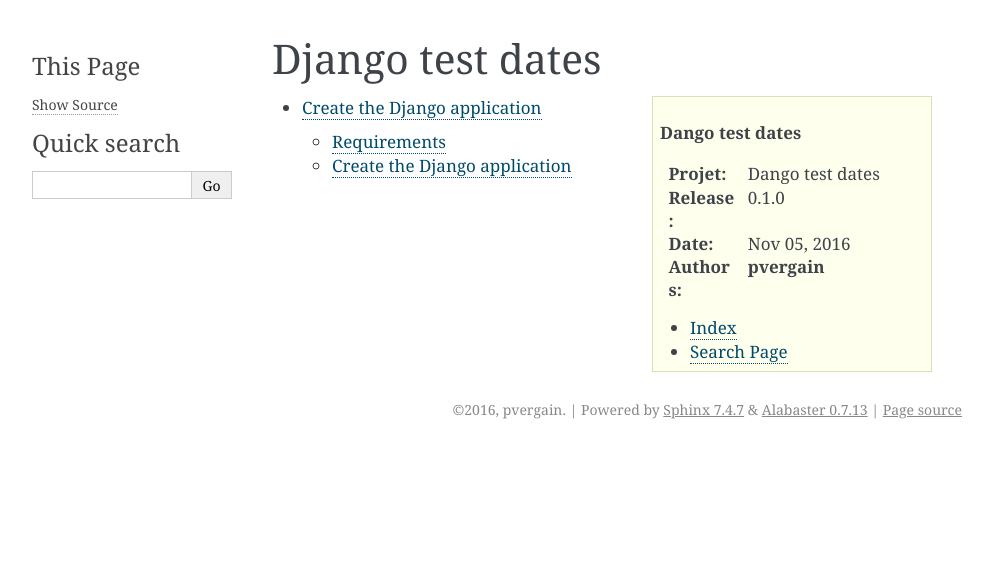
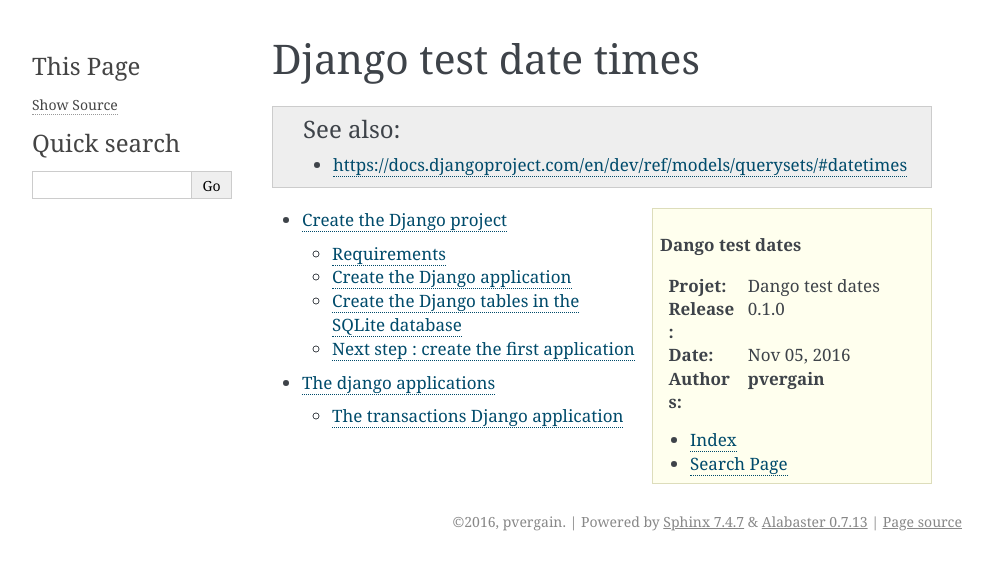
Before and after one commit to pvergain/django_test_dates, a Sphinx documentation site: the page built from docs/index.rst, in a window 1280 px wide. Shown: the top 570 px of the page, without its empty margins (148-1141 px from the left). Built offline with Sphinx 7.4.7, drawn with Linux system fonts in a browser that asks for light colours; some of the changed lines change nothing that is shown.

Commit message:
update transactions doc

```diff
--- /dev/null
+++ b/docs/applications/applications.rst
@@ -0,0 +1,18 @@
+
+
+.. _django_applications:
+
+===================================
+The django applications
+===================================
+
+.. seealso::
+
+   - :ref:`django_project`
+
+
+
+.. toctree::
+   :maxdepth: 3
+
+   transactions/transactions
--- /dev/null
+++ b/docs/applications/transactions/transactions.rst
@@ -0,0 +1,234 @@
+
+.. index::
+   pair: Application ; transactions
+
+
+.. _appli_transactions:
+
+=========================================================
+The transactions Django application
+=========================================================
+
+.. seealso::
+
+   - :ref:`django_project`
+   - https://medium.com/@hakibenita/bullet-proofing-django-models-c080739be4e#.nmpia5992
+   - http://steelkiwi.com/blog/best-practices-working-django-models-python/
+
+
+.. contents::
+   :depth: 3
+
+
+python -m django startapp transactions alias python manage.py startapp transactions
+====================================================================================
+
+::
+
+    python -m django startapp transactions
+
+::
+
+	(django_test_dates) django_test_dates/project_dates$ tree transactions
+
+::
+
+	transactions
+	├── admin.py
+	├── apps.py
+	├── __init__.py
+	├── migrations
+	│   └── __init__.py
+	├── models.py
+	├── tests.py
+	└── views.py
+
+
+Advice for the Django models
+============================
+
+.. seealso::
+
+   - https://medium.com/@hakibenita/bullet-proofing-django-models-c080739be4e#.nmpia5992
+
+The `wonderful article`_ from Haki Benita.
+
+.. _`wonderful article`: https://medium.com/@hakibenita/bullet-proofing-django-models-c080739be4e#.nmpia5992
+
+
+.. _haki_benita:
+
+Haki Benita
+------------
+
+.. seealso::
+
+   - https://medium.com/@hakibenita
+   - https://twitter.com/be_haki
+   - https://medium.com/@hakibenita/bullet-proofing-django-models-c080739be4e#.nmpia5992
+
+
+Update the transactions/models.py module
+=========================================
+
+
+.. code-block:: python
+
+	#!/usr/bin/python
+	# -*- coding: utf8 -*-
+	"""
+
+
+	"""
+	import uuid
+
+	from django.db import models
+
+	class Transaction(models.Model):
+
+		# https://docs.djangoproject.com/en/dev/ref/models/options
+		class Meta:
+			verbose_name = 'Transaction'
+			verbose_name_plural = 'Transactions'
+			# https://docs.djangoproject.com/en/dev/ref/models/options/#managed
+			managed = True
+
+
+		id = models.AutoField(
+			primary_key=True,
+		)
+
+		# https://docs.djangoproject.com/en/dev/ref/models/fields/#uuidfield
+		uid = models.UUIDField(
+			unique=True,
+			editable=False,
+			default=uuid.uuid4,
+			verbose_name='Public identifier',
+		)
+
+		# https://docs.djangoproject.com/en/dev/ref/models/fields/#charfield
+		sender = models.CharField(
+			max_length=200
+			verbose_name="The sender identifier"
+		)
+		# https://docs.djangoproject.com/en/dev/ref/models/fields/#DateTimeField
+		created = models.DateTimeField(
+			blank=True,
+			verbose_name="The transaction creation date"
+		)
+
+		def __str__(self):
+			return self.name
+
+
+		def get_absolute_url(self):
+			"""
+			https://docs.djangoproject.com/en/dev/ref/class-based-views/generic-editing/
+			"""
+			return reverse('transactions:detail',
+						   kwargs={'pk': self.pk})
+
+
+
+Add the *transactions* application in the INSTALLED_APPS list
+==============================================================
+
+Update the project_dates/settings.py module::
+
+
+	INSTALLED_APPS += [
+		'transactions'
+	]
+
+
+python manage.py  check transactions
+=====================================
+
+::
+
+    (django_test_dates) project_dates$ python manage.py  check transactions
+
+::
+
+    System check identified no issues (0 silenced).
+
+
+python manage.py makemigrations transactions
+==============================================
+
+::
+
+	Migrations for 'transactions':
+	  transactions/migrations/0001_initial.py:
+		- Create model Transaction
+
+
+The transactions/migrations/0001_initial.py module
+---------------------------------------------------
+
+
+.. code-block:: python
+   :linenos:
+
+	# -*- coding: utf-8 -*-
+	# Generated by Django 1.10.3 on 2016-11-05 18:32
+	from __future__ import unicode_literals
+
+	from django.db import migrations, models
+	import uuid
+
+
+	class Migration(migrations.Migration):
+
+		initial = True
+
+		dependencies = [
+		]
+
+		operations = [
+			migrations.CreateModel(
+				name='Transaction',
+				fields=[
+					('id', models.AutoField(primary_key=True, serialize=False)),
+					('uid', models.UUIDField(default=uuid.uuid4, editable=False, unique=True, verbose_name='Public identifier')),
+					('sender', models.CharField(max_length=200, verbose_name='The sender identifier')),
+					('created', models.DateTimeField(blank=True, verbose_name='The transaction creation date')),
+				],
+				options={
+					'verbose_name': 'Transaction',
+					'verbose_name_plural': 'Transactions',
+					'managed': True,
+				},
+			),
+		]
+
+
+python manage.py sqlmigrate transactions 0001
+===============================================
+
+For information.
+
+::
+
+    (django_test_dates) project_dates$ python manage.py sqlmigrate transactions 0001
+
+::
+
+	BEGIN;
+	--
+	-- Create model Transaction
+	--
+	CREATE TABLE "transactions_transaction" ("id" integer NOT NULL PRIMARY KEY AUTOINCREMENT, "uid" char(32) NOT NULL UNIQUE, "sender" varchar(200) NOT NULL, "created" datetime NOT NULL);
+	COMMIT;
+
+
+
+python manage.py migrate transactions
+======================================
+
+::
+
+	Operations to perform:
+	  Apply all migrations: transactions
+	Running migrations:
+	  Applying transactions.0001_initial... OK
--- a/docs/index.rst
+++ b/docs/index.rst
@@ -1,8 +1,13 @@
 
 
 =============================================
-Django test dates
+Django test date times
 =============================================
+
+.. seealso::
+
+   - https://docs.djangoproject.com/en/dev/ref/models/querysets/#datetimes
+
 
 .. sidebar:: Dango test dates
 
@@ -19,3 +24,4 @@
 
 
    installation/installation
+   applications/applications
--- a/docs/installation/installation.rst
+++ b/docs/installation/installation.rst
@@ -1,7 +1,13 @@
 
 
+.. index::
+   pair: Django; Project
+
+
+.. _django_project:
+
 ===================================
-Create the Django application
+Create the Django project
 ===================================
 
 .. contents::
@@ -27,6 +33,7 @@
    - https://docs.djangoproject.com/en/dev/intro/tutorial01/
 
 
+
 django-admin startproject project_dates
 ----------------------------------------
 
@@ -40,3 +47,189 @@
 	│       ├── settings.py
 	│       ├── urls.py
 	│       └── wsgi.py
+
+
+
+The default project_dates/setting.py module
+++++++++++++++++++++++++++++++++++++++++++++
+
+
+.. code-block:: python
+   :linenos:
+
+
+	"""
+	Django settings for project_dates project.
+
+	Generated by 'django-admin startproject' using Django 1.10.3.
+
+	For more information on this file, see
+	https://docs.djangoproject.com/en/1.10/topics/settings/
+
+	For the full list of settings and their values, see
+	https://docs.djangoproject.com/en/1.10/ref/settings/
+	"""
+
+	import os
+
+	# Build paths inside the project like this: os.path.join(BASE_DIR, ...)
+	BASE_DIR = os.path.dirname(os.path.dirname(os.path.abspath(__file__)))
+
+
+	# Quick-start development settings - unsuitable for production
+	# See https://docs.djangoproject.com/en/1.10/howto/deployment/checklist/
+
+	# SECURITY WARNING: keep the secret key used in production secret!
+	SECRET_KEY = 'a52+djdul28vqoq)r=j$_vc0qr@pok+gv=)ar=*fpcp)_q+ybz'
+
+	# SECURITY WARNING: don't run with debug turned on in production!
+	DEBUG = True
+
+	ALLOWED_HOSTS = []
+
+
+	# Application definition
+
+	INSTALLED_APPS = [
+		'django.contrib.admin',
+		'django.contrib.auth',
+		'django.contrib.contenttypes',
+		'django.contrib.sessions',
+		'django.contrib.messages',
+		'django.contrib.staticfiles',
+	]
+
+	MIDDLEWARE = [
+		'django.middleware.security.SecurityMiddleware',
+		'django.contrib.sessions.middleware.SessionMiddleware',
+		'django.middleware.common.CommonMiddleware',
+		'django.middleware.csrf.CsrfViewMiddleware',
+		'django.contrib.auth.middleware.AuthenticationMiddleware',
+		'django.contrib.messages.middleware.MessageMiddleware',
+		'django.middleware.clickjacking.XFrameOptionsMiddleware',
+	]
+
+	ROOT_URLCONF = 'project_dates.urls'
+
+	TEMPLATES = [
+		{
+			'BACKEND': 'django.template.backends.django.DjangoTemplates',
+			'DIRS': [],
+			'APP_DIRS': True,
+			'OPTIONS': {
+				'context_processors': [
+					'django.template.context_processors.debug',
+					'django.template.context_processors.request',
+					'django.contrib.auth.context_processors.auth',
+					'django.contrib.messages.context_processors.messages',
+				],
+			},
+		},
+	]
+
+	WSGI_APPLICATION = 'project_dates.wsgi.application'
+
+
+	# Database
+	# https://docs.djangoproject.com/en/1.10/ref/settings/#databases
+
+	DATABASES = {
+		'default': {
+			'ENGINE': 'django.db.backends.sqlite3',
+			'NAME': os.path.join(BASE_DIR, 'db.sqlite3'),
+		}
+	}
+
+
+	# Password validation
+	# https://docs.djangoproject.com/en/1.10/ref/settings/#auth-password-validators
+
+	AUTH_PASSWORD_VALIDATORS = [
+		{
+			'NAME': 'django.contrib.auth.password_validation.UserAttributeSimilarityValidator',
+		},
+		{
+			'NAME': 'django.contrib.auth.password_validation.MinimumLengthValidator',
+		},
+		{
+			'NAME': 'django.contrib.auth.password_validation.CommonPasswordValidator',
+		},
+		{
+			'NAME': 'django.contrib.auth.password_validation.NumericPasswordValidator',
+		},
+	]
+
+
+	# Internationalization
+	# https://docs.djangoproject.com/en/1.10/topics/i18n/
+
+	LANGUAGE_CODE = 'en-us'
+
+	TIME_ZONE = 'UTC'
+
+	USE_I18N = True
+
+	USE_L10N = True
+
+	USE_TZ = True
+
+
+	# Static files (CSS, JavaScript, Images)
+	# https://docs.djangoproject.com/en/1.10/howto/static-files/
+
+	STATIC_URL = '/static/'
+
+
+
+Create the Django tables in the SQLite database
+================================================
+
+python manage.py migrate
+-------------------------
+
+::
+
+    (django_test_dates) django_test_dates/project_dates$ python manage.py migrate
+
+::
+
+	Operations to perform:
+	  Apply all migrations: admin, auth, contenttypes, sessions
+	Running migrations:
+	  Applying contenttypes.0001_initial... OK
+	  Applying auth.0001_initial... OK
+	  Applying admin.0001_initial... OK
+	  Applying admin.0002_logentry_remove_auto_add... OK
+	  Applying contenttypes.0002_remove_content_type_name... OK
+	  Applying auth.0002_alter_permission_name_max_length... OK
+	  Applying auth.0003_alter_user_email_max_length... OK
+	  Applying auth.0004_alter_user_username_opts... OK
+	  Applying auth.0005_alter_user_last_login_null... OK
+	  Applying auth.0006_require_contenttypes_0002... OK
+	  Applying auth.0007_alter_validators_add_error_messages... OK
+	  Applying auth.0008_alter_user_username_max_length... OK
+	  Applying sessions.0001_initial... OK
+
+ls -als
+++++++++
+
+::
+
+    (django_test_dates) django_test_dates/project_dates$ ll
+
+::
+
+	total 68
+	drwxrwxr-x 3 assr38 assr38  4096 nov.   5 17:58 ./
+	drwxrwxr-x 5 assr38 assr38  4096 nov.   5 17:47 ../
+	-rw-r--r-- 1 assr38 assr38 36864 nov.   5 17:58 db.sqlite3
+	-rwxrwxr-x 1 assr38 assr38   811 nov.   5 17:47 manage.py*
+	drwxrwxr-x 3 assr38 assr38  4096 nov.   5 17:58 project_dates/
+
+
+Next step : create the first application
+=========================================
+
+.. seealso::
+
+   - :ref:`appli_transactions`
--- a/docs/requirements.txt
+++ b/docs/requirements.txt
@@ -15,11 +15,11 @@
 prompt-toolkit==1.0.7
 ptyprocess==0.5.1
 Pygments==2.1.3
-pytz==2016.6.1
+pytz==2016.7
 simplegeneric==0.8.1
 six==1.10.0
 snowballstemmer==1.2.1
-Sphinx==1.4.6
+Sphinx==1.4.8
 sphinx-rtd-theme==0.1.9
 traitlets==4.3.0
 Unipath==1.1
```
